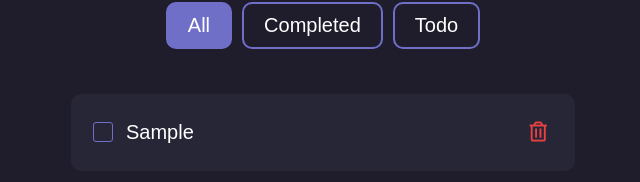
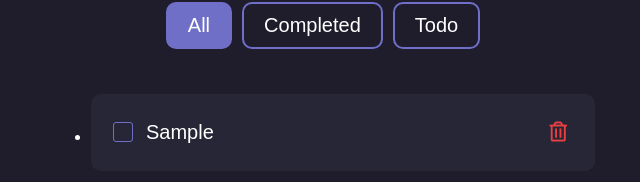
Before and after one commit to octoi/crappy-todo-app, a React (Create React App) app: page / in a window 1280 px wide. Both pictures are taken after typing "Sample" into the empty fields and a click on the button 859 px from the left and 184 px from the top of the page. Shown: the part 254-436 px from the top of the page, without its empty margins (317-957 px from the left). Built offline with nearby package versions, Linux system fonts and the light colour scheme.

Commit message:
basic drag

```diff
--- a/src/components/TodoList.js
+++ b/src/components/TodoList.js
@@ -1,19 +1,33 @@
 import React from 'react';
 import Todo from './Todo';
+import { DragDropContext, Droppable, Draggable } from 'react-beautiful-dnd';
 
 export default function TodoList({ todos, todoHelper, filter }) {
     return (
-        <div style={{ marginTop: "30px" }}>
-            {todos !== "" && todos.map(todo => {
+        <DragDropContext>
+            <Droppable droppableId="todos">
+                {(provided) => (
+                    <ul style={{ marginTop: "30px" }} {...provided.droppableProps} ref={provided.innerRef}>
+                        {todos !== "" && todos.map((todo, idx) => {
                             if (filter === "done" && !todo.isDone) return null;
                             if (filter === "todo" && todo.isDone) return null;
-                return <Todo
+                            return (
+                                <Draggable key={idx} draggableId={`item-${idx}`} index={idx}>
+                                    {(provided) => <li {...provided.draggableProps} {...provided.dragHandleProps} ref={provided.innerRef}>
+                                        <Todo
                                             todo={todo}
                                             key={todo.id}
                                             deleteTodo={() => todoHelper.deleteTodo(todos, todo.id)}
                                             resolveTodo={() => todoHelper.resolveTodo(todos, todo.id)}
                                         />
+                                    </li>}
+                                </Draggable>
+                            )
                         })}
-        </div>
+                        {provided.placeholder}
+                    </ul>
+                )}
+            </Droppable>
+        </DragDropContext>
     )
 }
```
Lines whose indentation alone changed are shown as unchanged.
